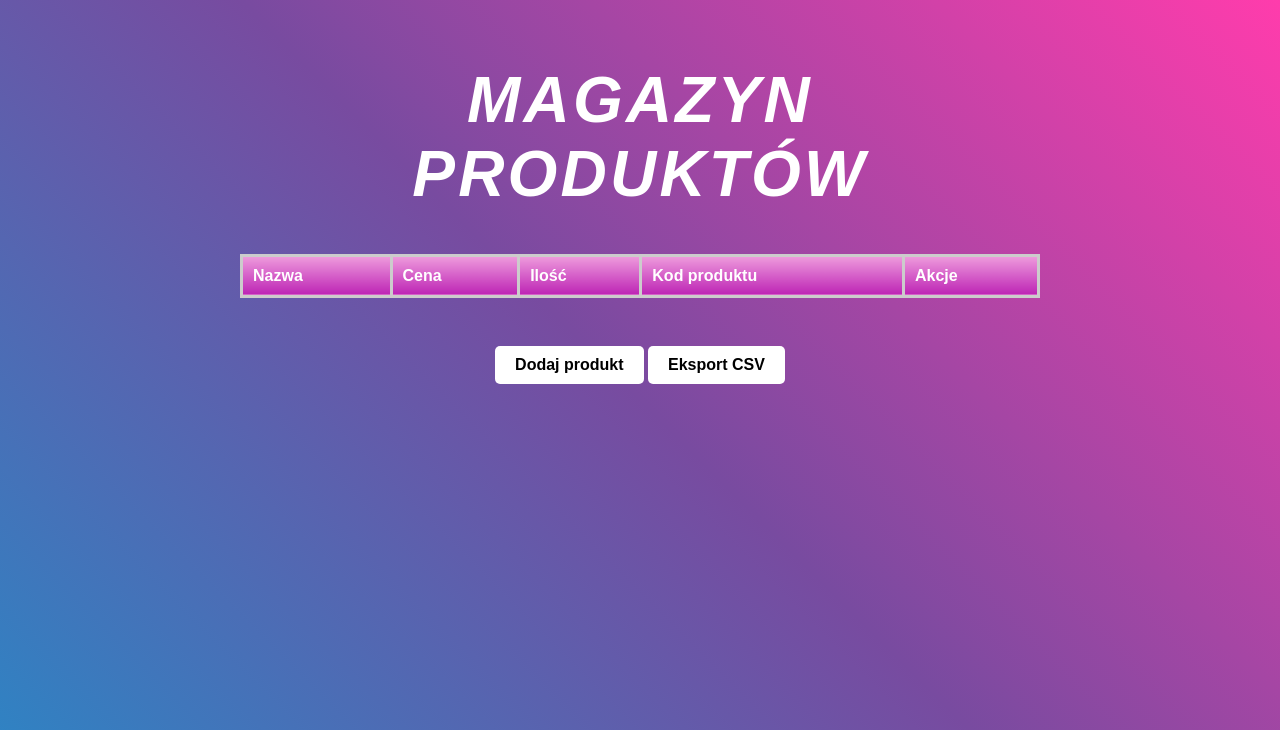
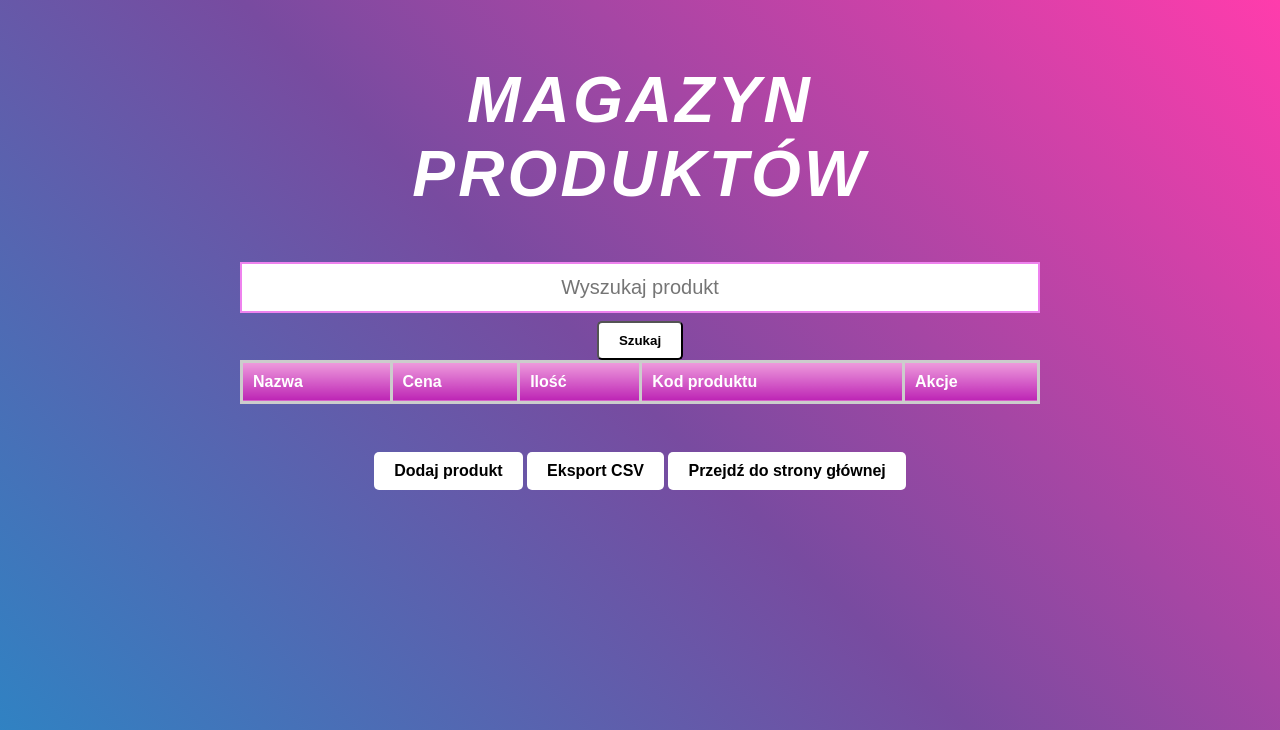
Before and after one commit to mateuszbalaban/magazynproduktow, a Flask app: page / in a window 1280 px wide. Shown: the top 730 px of the page. Run offline with Flask 3, Linux system fonts and the light colour scheme; data that the repository does not hold is empty.

Commit message:
dodano opcję wyszukiwania produktu po słowie kluczowym

```diff
--- a/main.py
+++ b/main.py
@@ -99,6 +99,20 @@ def export_csv():
     return redirect('/')
 
 
+@app.route('/wyszukiwarka', methods=['GET', 'POST'])
+def wyszukaj_produkt():
+    if request.method == 'POST':
+        product_list = []
+        nazwa_produktu = request.form['nazwa']
+        products = list(collection.find())
+        for product in products:
+            if nazwa_produktu in product['nazwa'] or nazwa_produktu.upper() in product['nazwa']:
+                product_list.append(product)
+
+        return render_template('index.html', products=product_list)
+
+    return redirect('/')
+
 if __name__ == '__main__':
     app.secret_key = 'supersecretkey'
     app.run(debug=True, port=8080)
--- a/templates/index.html
+++ b/templates/index.html
@@ -7,6 +7,15 @@
 <body>
     <div class="container">
         <h1>Magazyn produktów</h1>
+
+        <form action="/wyszukiwarka" method="POST">
+            <input type="text" name="nazwa" placeholder="Wyszukaj produkt" class="cenainput">
+            <button type="submit" class= "btn-dodaj">Szukaj</button>
+        </form>
+
+
+
+
         <table class="table">
             <tr>
                 <th>Nazwa</th>
@@ -36,6 +45,7 @@
         <td>
             <a href="/export/csv" class="btn-dodaj">Eksport CSV</a>
         </td>
+        <a href="{{ url_for('index') }}" class="btn-dodaj">Przejdź do strony głównej</a>
     </div>
 </body>
 </html>
```
